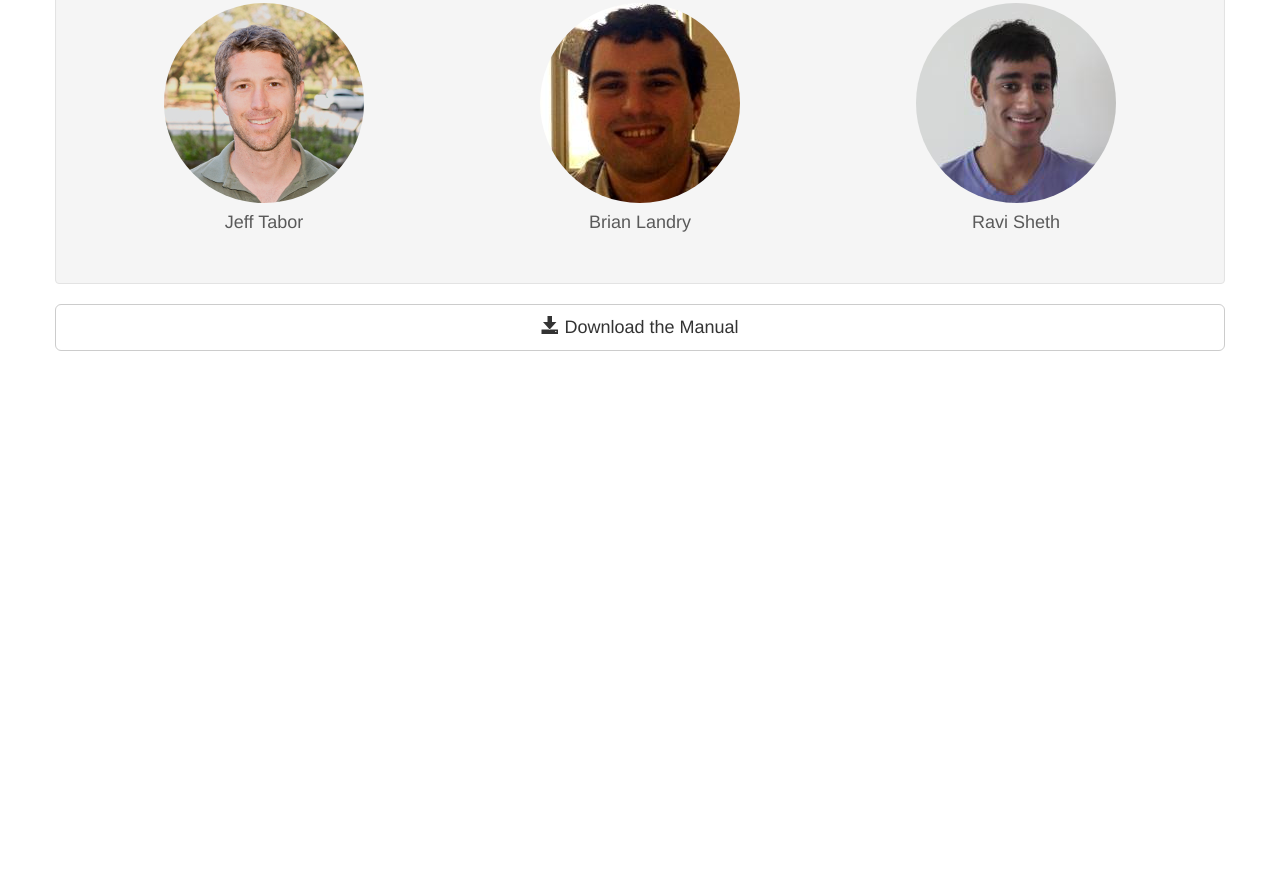
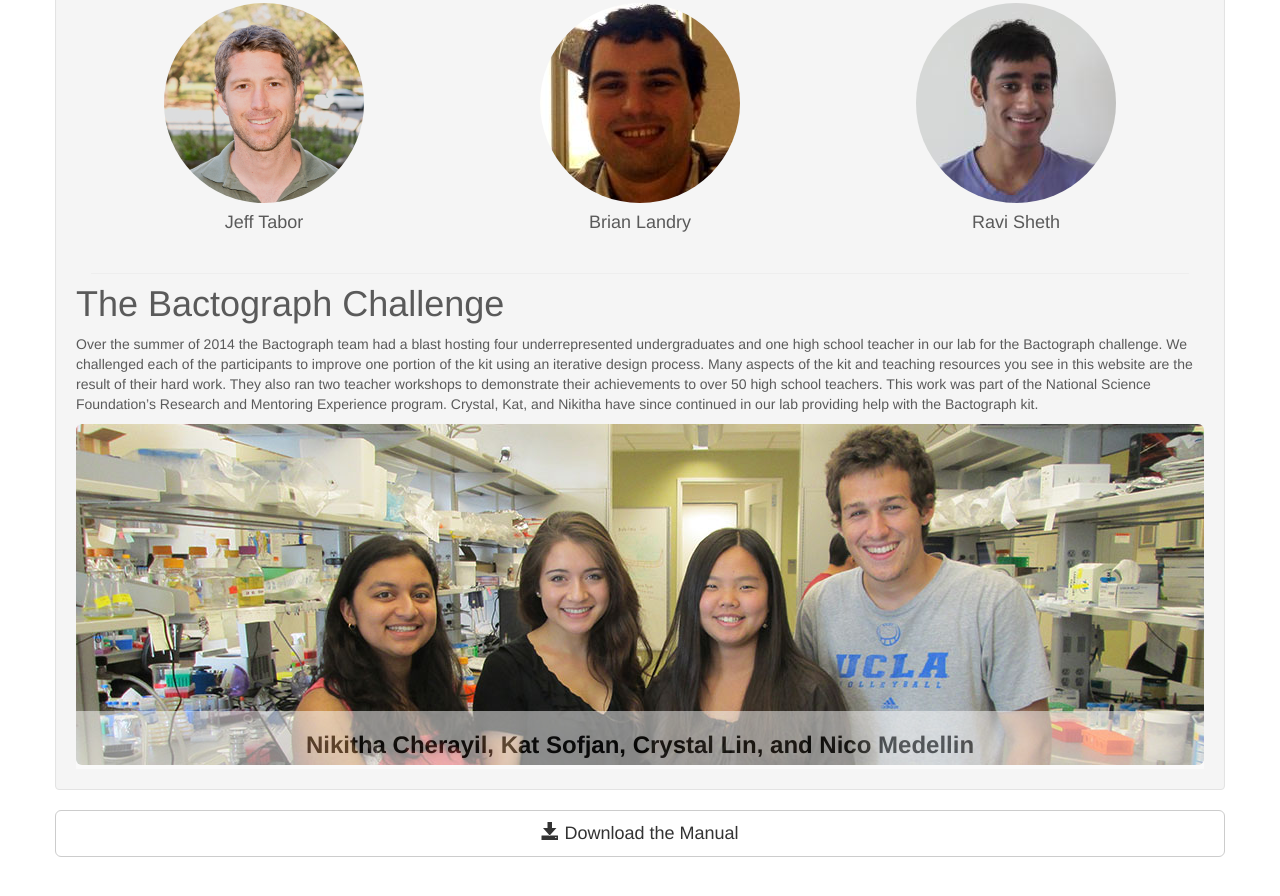
Before and after one commit to BrianLandry/bactograph, a plain HTML site: page index.html in a window 1280 px wide. Shown: the part 2760-3656 px from the top of the page. Before the commit the page ends 3151 px from the top, so only its background shows below. Drawn offline with nearby package versions, Linux system fonts and the light colour scheme.

Commit message:
added bactograph challenge section

```diff
--- a/css/custom.css
+++ b/css/custom.css
@@ -169,3 +169,15 @@ body {
 .tab-pane .jumbotron {
     margin-top: 50px;
 }
+
+.post-content {
+    background: none repeat scroll 0 0 #FFffff;
+    opacity: 0.5;
+    margin: 0 auto;
+    margin-top: -54px;
+    text-align:center position: relative;
+    width:100%;
+}
+.wrapper {
+    text-align:center;
+}
--- a/index.html
+++ b/index.html
@@ -171,13 +171,12 @@
     </div>
 
 
-    <div class="container marketing  well">
+    <div class="container marketing well">
         <div class="row">
-            <h1>About Us</h1>
+            <h1>The Bactograph Team</h1>
             <p>The Bactograph Kit is the brainchild of two researchers, Brian Landry and Ravi Sheth, who are a part of Jeff Tabor’s lab at Rice University. Jeff was part of the team which created the first bacterial photographs a decade ago, and has alway envisioned placing the experiment in the hands of young scientists. Brian is a graduate students in who is interested in creating genetically modified probiotic organisms which can address diseases such as diabetes from within the human gut. Ravi is an undergraduate who likes to pretend he is a graduate student. Together we have spent the last two years iteratively crafting a bacterial photography experiment so that it can be performed by high school students.</p>
             <p>We hope to continue expanding the impact of this kit and are interested in any feedback you may have. Our current research and free distribution has been funded through a NSF research experience and mentoring program, but if you are interested in funding future work on this educational project please let us know. Furthermore, we would be interested in hearing anyone who has knowledge about the legal requirements for expanded distribution of these kits beyond the controlled school and university environment, so if you have specific knowledge in this area please send us an email. We can be reached at contact@bactograph.com. We are excited at the success we have had with the Bactograph Kit and want to share bacterial photography with as many people as possible.</p>
         </div>
-
         <div class="row">
             <div class="col-lg-4">
                 <img class="img-circle" src="images/jeff.png" alt="Jeff Tabor" style="width: 200px; height: 200px;">
@@ -192,7 +191,19 @@
                 <h4>Ravi Sheth</h4>
             </div><!-- /.col-lg-4 -->
         </div><!-- /.row -->
-
+        <hr class="featurette-divider">
+        <div class="row">
+            <h1>The Bactograph Challenge</h1>
+            <p>Over the summer of 2014 the Bactograph team had a blast hosting four underrepresented undergraduates and one high school teacher in our lab for the Bactograph challenge. We challenged each of the participants to improve one portion of the kit using an iterative design process. Many aspects of the kit and teaching resources you see in this website are the result of their hard work. They also ran two teacher workshops to demonstrate their achievements to over 50 high school teachers. This work was part of the National Science Foundation’s Research and Mentoring Experience program. Crystal, Kat, and Nikitha have since continued in our lab providing help with the Bactograph kit.</p>
+        </div>
+        <div class="row">
+            <img class="img-rounded" src="images/challenge.jpg" alt="Bactograph Challenge">
+            <div class="wrapper">
+                <div class="caption post-content" style="padding:1px;">
+                    <h3 style="font-weight: bold; color: #000000;">Nikitha Cherayil, Kat Sofjan, Crystal Lin, and Nico Medellin</h3>
+                </div>
+            </div>
+        </div>
     </div>
     <div class="container manual">
         <a href="#" class="btn btn-block btn-lg btn-default"><span class="glyphicon glyphicon-save"></span> Download the Manual</a>
```
Also changed, not shown: images/challenge.jpg (added), 2 other files.
